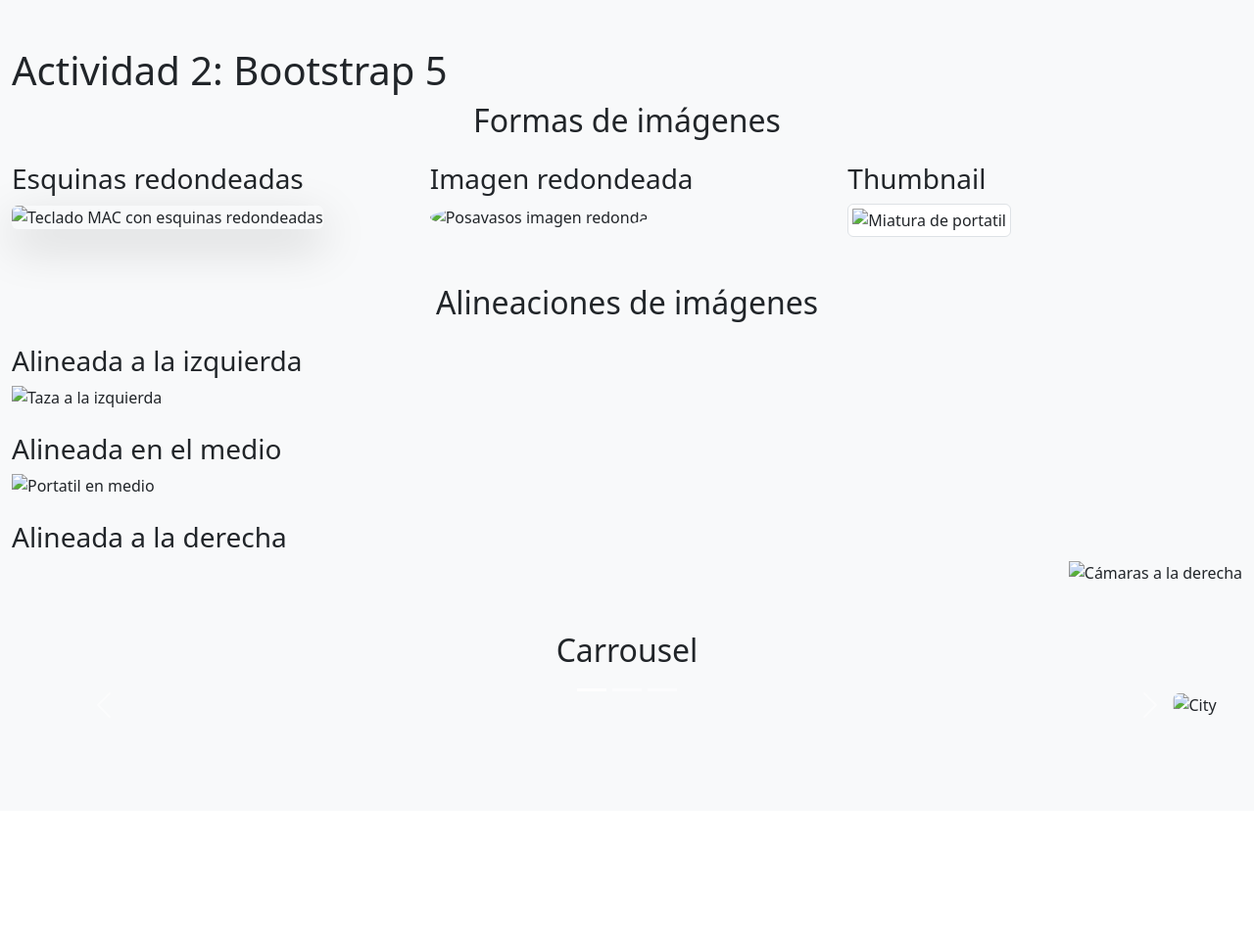
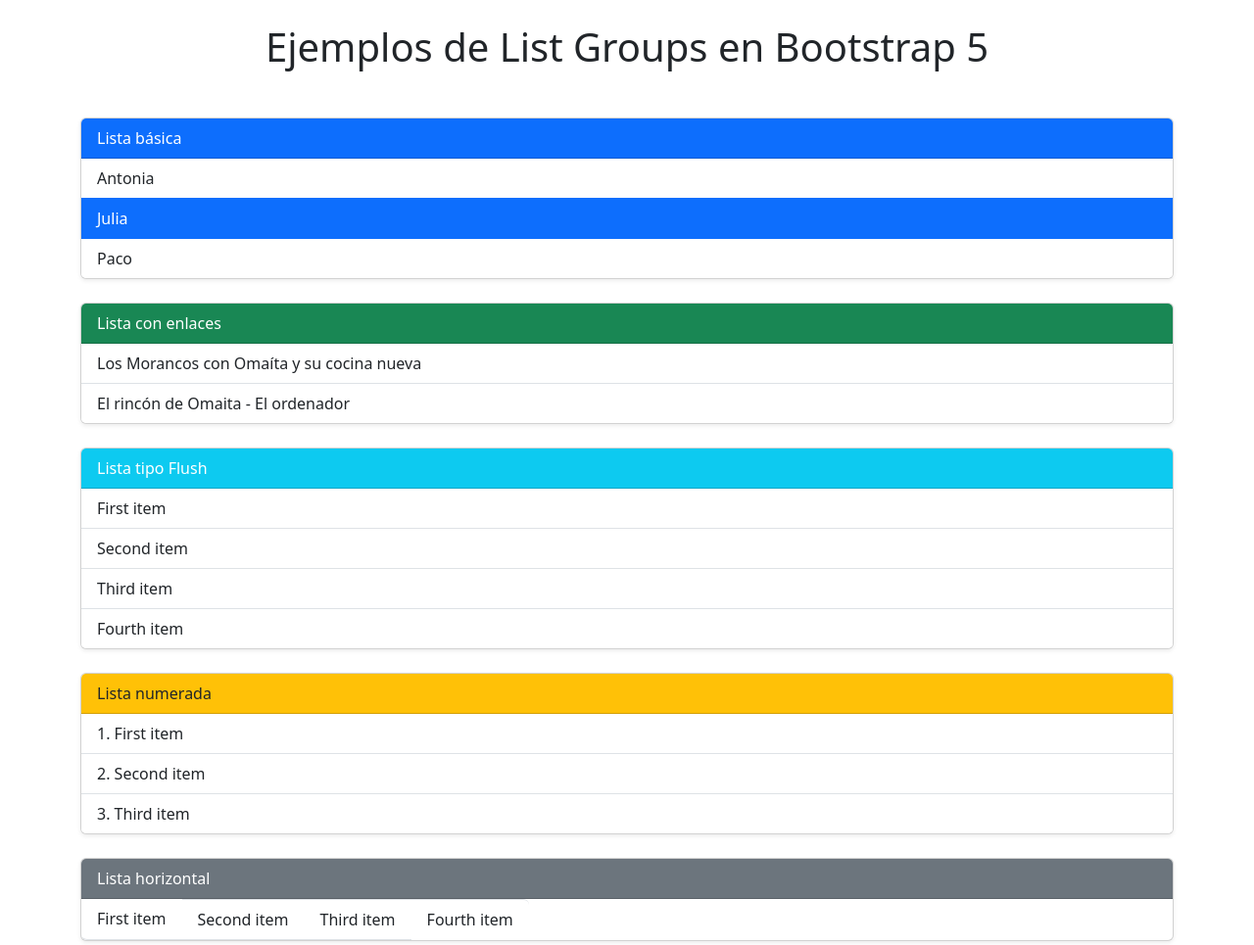
Before and after one commit to reyes-art-car/grid-bootstrap, a website: page Bootstrap5_Act3/indexList.html in a window 1280 px wide. Shown: the top 965 px of the page at 98% size. Before the commit the page ends 828 px from the top, so only its background shows below. Drawn offline with nearby package versions, Linux system fonts and the light colour scheme.

Commit message:
index list done

```diff
--- a/Bootstrap5_Act3/indexList.html
+++ b/Bootstrap5_Act3/indexList.html
@@ -11,114 +11,108 @@
 
 <body>
 
-	<main class="container-fluid bg-light py-5">
-		<h1>Actividad 2: Bootstrap 5</h1>
-		<!-- Images shapes -->
-		<section class="mb-5">
-			<h2 class="text-center mb-4">Formas de imágenes</h2>
-			<div class="row mb-4">
-				<div class="col mx-auto d-block">
-					<!-- Esquinas redondeadas -->
-					<h3>Esquinas redondeadas</h3>
-					<img src="img/bg.jpg" alt="Teclado MAC con esquinas redondeadas" class="rounded img-fluid shadow-lg">
+    <main class="container py-4">
+
+        <h1 class="text-center mb-5">Ejemplos de List Groups en Bootstrap 5</h1>
+
+        <!-- List group básica -->
+        <section class="mb-4">
+            <div class="card shadow-sm">
+                <div class="card-header bg-primary text-white">Lista básica</div>
+                <ul class="list-group list-group-flush">
+                    <li class="list-group-item">Antonia</li>
+                    <li class="list-group-item active">Julia</li>
+                    <li class="list-group-item">Paco</li>
+                </ul>
             </div>
-				<div class="col mx-auto d-block">
-					<!-- Imagen redondeada -->
-					<h3>Imagen redondeada</h3>
-					<img src="img/bg2.jpg" alt="Posavasos imagen redonda" class="rounded-circle img-fluid">
-				</div>
-				<div class="col mx-auto d-block">
-					<!-- Thumbnail > miniatura -->
-					<h3>Thumbnail</h3>
-					<img src="img/bg3.jpg" alt="Miatura de portatil" class="img-thumbnail img-fluid">
+        </section>
+
+        <!-- List group con enlaces -->
+        <section class="mb-4">
+            <div class="card shadow-sm">
+                <div class="card-header bg-success text-white">Lista con enlaces</div>
+                <div class="list-group list-group-flush">
+                    <a href="https://youtu.be/3Ss_wOAsRdU?si=LFfN1OF0OfXnU12e"
+                        class="list-group-item list-group-item-action">Los Morancos con Omaíta y su cocina nueva</a>
+                    <a href="https://youtu.be/7y_cUrZ_2Hk?si=Ir384M27zHxy3Qzx"
+                        class="list-group-item list-group-item-action">El rincón de Omaita - El ordenador</a>
                 </div>
             </div>
         </section>
 
-		<!-- Aligning images -->
+        <!-- List group flush -->
+        <section class="mb-4">
+            <div class="card shadow-sm">
+                <div class="card-header bg-info text-white">Lista tipo Flush</div>
+                <ul class="list-group list-group-flush">
+                    <li class="list-group-item">First item</li>
+                    <li class="list-group-item">Second item</li>
+                    <li class="list-group-item">Third item</li>
+                    <li class="list-group-item">Fourth item</li>
+                </ul>
+            </div>
+        </section>
+
+        <!-- List group numerada -->
+        <section class="mb-4">
+            <div class="card shadow-sm">
+                <div class="card-header bg-warning text-dark">Lista numerada</div>
+                <ol class="list-group list-group-numbered list-group-flush">
+                    <li class="list-group-item">First item</li>
+                    <li class="list-group-item">Second item</li>
+                    <li class="list-group-item">Third item</li>
+                </ol>
+            </div>
+        </section>
+
+        <!-- List group horizontal -->
+        <section class="mb-4">
+            <div class="card shadow-sm">
+                <div class="card-header bg-secondary text-white">Lista horizontal</div>
+                <ul class="list-group list-group-horizontal list-group-flush">
+                    <li class="list-group-item">First item</li>
+                    <li class="list-group-item">Second item</li>
+                    <li class="list-group-item">Third item</li>
+                    <li class="list-group-item">Fourth item</li>
+                </ul>
+            </div>
+        </section>
+
+        <!-- List group con colores -->
+        <section class="mb-4">
+            <div class="card shadow-sm">
+                <div class="card-header bg-dark text-white">Lista con colores</div>
+                <ul class="list-group list-group-flush">
+                    <li class="list-group-item list-group-item-success">Success item</li>
+                    <li class="list-group-item list-group-item-secondary">Secondary item</li>
+                    <li class="list-group-item list-group-item-info">Info item</li>
+                    <li class="list-group-item list-group-item-warning">Warning item</li>
+                    <li class="list-group-item list-group-item-danger">Danger item</li>
+                    <li class="list-group-item list-group-item-primary">Primary item</li>
+                    <li class="list-group-item list-group-item-dark">Dark item</li>
+                    <li class="list-group-item list-group-item-light">Light item</li>
+                </ul>
+            </div>
+        </section>
+
+        <!-- List group interactiva con colores -->
         <section class="mb-5">
-			<h2 class="text-center mb-4">Alineaciones de imágenes</h2>
-			<div class="row mb-4">
-				<div class="col">
-					<!-- Alineada a la izquierda -->
-					<h3>Alineada a la izquierda</h3>
-					<img src="img/bg4.jpg" alt="Taza a la izquierda" class="float-start img-fluid">
-				</div>
-			</div>
-
-			<!-- Alineada en el medio -->
-			<div class="row mb-4">
-				<div class="col">
-					<h3>Alineada en el medio</h3>
-					<img src="img/bg5.jpg" alt="Portatil en medio" class="mx-auto d-block img-fluid">
-				</div>
-			</div>
-
-			<!-- Alineada a la derecha -->
-			<div class="row mb-4">
-				<div class="col">
-					<h3>Alineada a la derecha</h3>
-					<img src="img/bg6.jpg" alt="Cámaras a la derecha" class="float-end img-fluid">
+            <div class="card shadow-sm">
+                <div class="card-header bg-light fw-bold">Lista interactiva</div>
+                <div class="list-group list-group-flush">
+                    <a href="https://youtu.be/exPsgjp8O9Q?si=83MFpdU1pSj3Toi4" class="list-group-item list-group-item-action">Action item</a>
+                    <a href="https://youtu.be/exPsgjp8O9Q?si=83MFpdU1pSj3Toi4" class="list-group-item list-group-item-action list-group-item-success">Success item</a>
+                    <a href="https://youtu.be/exPsgjp8O9Q?si=83MFpdU1pSj3Toi4" class="list-group-item list-group-item-action list-group-item-secondary">Secondary
+                        item</a>
+                    <a href="https://youtu.be/exPsgjp8O9Q?si=83MFpdU1pSj3Toi4" class="list-group-item list-group-item-action list-group-item-info">Info item</a>
+                    <a href="https://youtu.be/exPsgjp8O9Q?si=83MFpdU1pSj3Toi4" class="list-group-item list-group-item-action list-group-item-warning">Warning item</a>
+                    <a href="https://youtu.be/exPsgjp8O9Q?si=83MFpdU1pSj3Toi4" class="list-group-item list-group-item-action list-group-item-danger">Danger item</a>
+                    <a href="https://youtu.be/exPsgjp8O9Q?si=83MFpdU1pSj3Toi4" class="list-group-item list-group-item-action list-group-item-primary">Primary item</a>
+                    <a href="https://youtu.be/exPsgjp8O9Q?si=83MFpdU1pSj3Toi4" class="list-group-item list-group-item-action list-group-item-dark">Dark item</a>
+                    <a href="https://youtu.be/exPsgjp8O9Q?si=83MFpdU1pSj3Toi4" class="list-group-item list-group-item-action list-group-item-light">Light item</a>
                 </div>
             </div>
         </section>
-
-		<!-- Responsive Images > al poner .img-fluid se ajustará con el elemento directamente
-		Aclaracion: .img-fluid se aplica por defecto con: max-width: 100%;a height: auto;la imagen  -->
-
-		<!-- Carrousel > código de ejemplo de w3school -->
-		<section class="mb-5">
-			<h2 class="text-center mb-4">Carrousel</h2>
-			<div class="row mb-4">
-				<div class="col">
-					<div id="demo" class="carousel slide" data-bs-ride="carousel">
-						<!-- Indicators/dots -->
-						<div class="carousel-indicators">
-							<button type="button" data-bs-target="#demo" data-bs-slide-to="0" class="active"></button>
-							<button type="button" data-bs-target="#demo" data-bs-slide-to="1"></button>
-							<button type="button" data-bs-target="#demo" data-bs-slide-to="2"></button>
-						</div>
-
-						<!-- The slideshow/carousel -->
-						<div class="carousel-inner">
-							<div class="carousel-item active">
-								<img src="img/carousel1.jpg" alt="Yoga" class="d-block w-100 rounded img-fluid">
-								<div class="carousel-caption">
-									<h3>Yoga</h3>
-									<p>Puedes hacer yoga en la naturaleza</p>
-								</div>
-							</div>
-							<div class="carousel-item">
-								<img src="img/carousel2.jpg" alt="City" class="d-block w-100 rounded img-fluid">
-								<div class="carousel-caption">
-									<h3>New York</h3>
-									<p>Puedes viajar aquí</p>
-								</div>
-							</div>
-							<div class="carousel-item">
-								<img src="img/carousel3.jpg" alt="Puente" class="d-block w-100 rounded img-fluid">
-								<div class="carousel-caption">
-									<h3>Yoga</h3>
-									<p>Puedes cruzar puentes</p>
-								</div>
-							</div>
-						</div>
-
-						<!-- Left and right controls/icons -->
-						<button class="carousel-control-prev" type="button" data-bs-target="#demo" data-bs-slide="prev">
-							<span class="carousel-control-prev-icon"></span>
-						</button>
-
-						<button class="carousel-control-next" type="button" data-bs-target="#demo" data-bs-slide="next">
-							<span class="carousel-control-next-icon"></span>
-						</button>
-					</div>
-				</div>
-			</div>
-		</section>
-
-		<!-- Subtitulos > lo que se ve es dentro de la imagen un texto. Dentro del div clss="carousel-item" y despues de la <img>,
-	 añades <div class="carousel-caption"> con los textos que quieras. -->
 
     </main>
 
```
Lines whose indentation alone changed are shown as unchanged.
